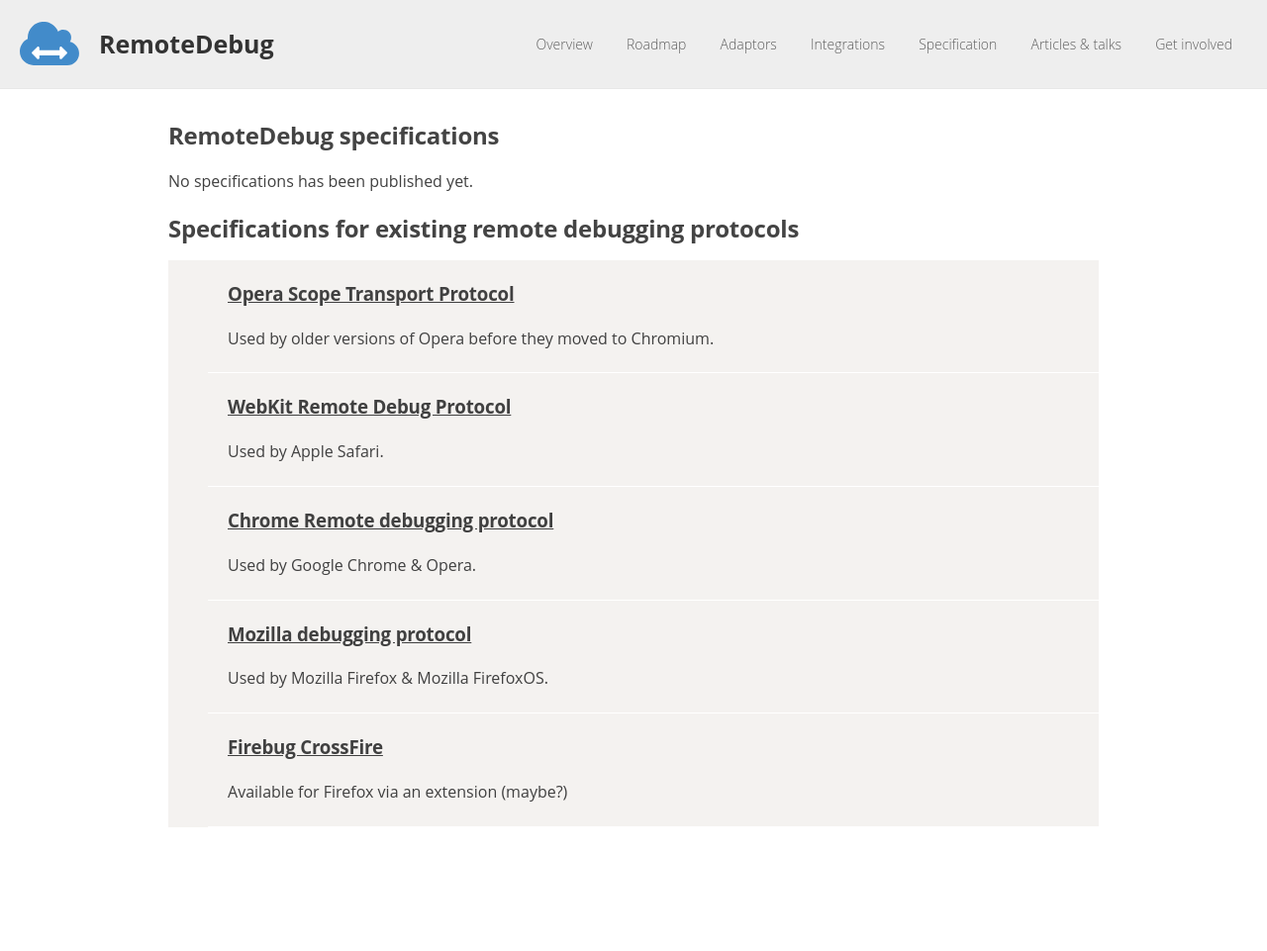
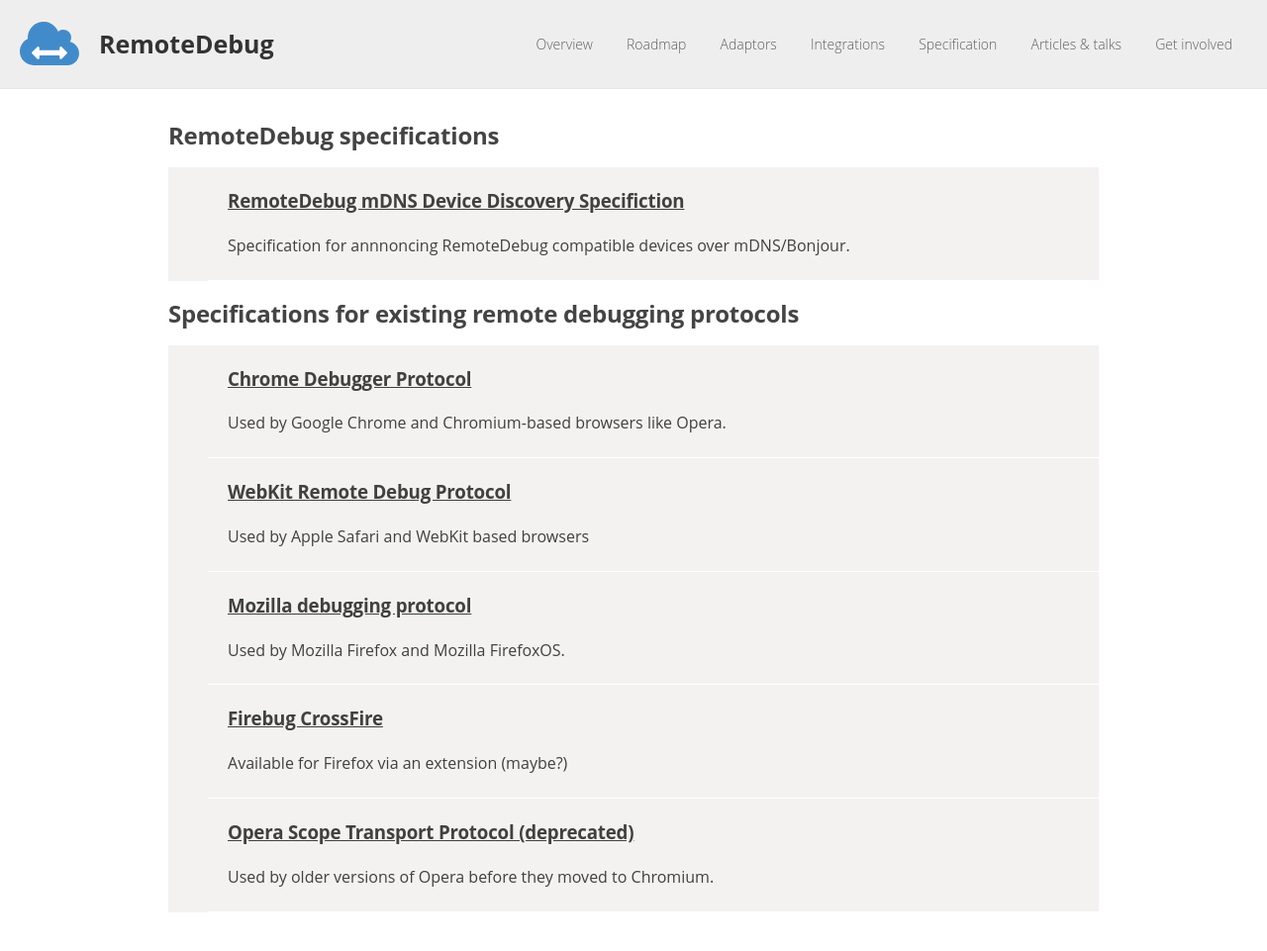
Before and after one commit to RemoteDebug/remotedebug.org, a Jekyll site: the page built from specifications/index.html, in a window 1280 px wide and 1088 px high. Shown: the top 961 px of the window at 99% size. Built offline with Jekyll 4.4.1, drawn with Linux system fonts in a browser that asks for light colours; comment, search, counter and statistics services are not loaded.

Commit message:
Update specifications

```diff
--- a/specifications/index.html
+++ b/specifications/index.html
@@ -5,36 +5,38 @@
 <section>
 
   <h2>RemoteDebug specifications</h2>
-  <p>No specifications has been published yet.</p>
+
+  <ul class="sub">
+    <li class="media">
+      <div class="bd">
+        <h3><a href="https://github.com/RemoteDebug/remotedebug-mdns-spec">RemoteDebug mDNS Device Discovery Specifiction</a></h3>
+        <p>Specification for annnoncing RemoteDebug compatible devices over mDNS/Bonjour.</p>
+      </div>
+    </li>
+  </ul>
 
   <h2>Specifications for existing remote debugging protocols</h2>
 
   <ul class="sub">
+
     <li class="media">
       <div class="bd">
-        <h3><a href="http://operasoftware.github.io/scope-interface/">Opera Scope Transport Protocol</a></h3>
-        <p>Used by older versions of Opera before they moved to Chromium.</p>
+        <h3><a href="https://developers.google.com/chrome-developer-tools/docs/debugger-protocol" target="_blank">Chrome Debugger Protocol</a> </h3>
+        <p>Used by Google Chrome and Chromium-based browsers like Opera.</p>
       </div>
     </li>
 
     <li class="media">
       <div class="bd">
         <h3><a href="https://www.webkit.org/blog/1875/announcing-remote-debugging-protocol-v1-0/">WebKit Remote Debug Protocol</a></h3>
-        <p>Used by Apple Safari.</p>
-      </div>
-    </li>
-
-    <li class="media">
-      <div class="bd">
-        <h3><a href="https://developers.google.com/chrome-developer-tools/docs/debugger-protocol" target="_blank">Chrome Remote debugging protocol</a> </h3>
-        <p>Used by Google Chrome & Opera.</p>
+        <p>Used by Apple Safari and WebKit based browsers</p>
       </div>
     </li>
 
     <li class="media">
       <div class="bd">
         <h3><a href="https://wiki.mozilla.org/Remote_Debugging_Protocol" target="_blank">Mozilla debugging protocol</a> </h3>
-        <p>Used by Mozilla Firefox & Mozilla FirefoxOS.</p>
+        <p>Used by Mozilla Firefox and Mozilla FirefoxOS.</p>
       </div>
     </li>
 
@@ -45,6 +47,13 @@
       </div>
     </li>
 
+    <li class="media">
+      <div class="bd">
+        <h3><a href="http://operasoftware.github.io/scope-interface/">Opera Scope Transport Protocol (deprecated)</a></h3>
+        <p>Used by older versions of Opera before they moved to Chromium.</p>
+      </div>
+    </li>
+
   </ul>
 
 </section>
```
